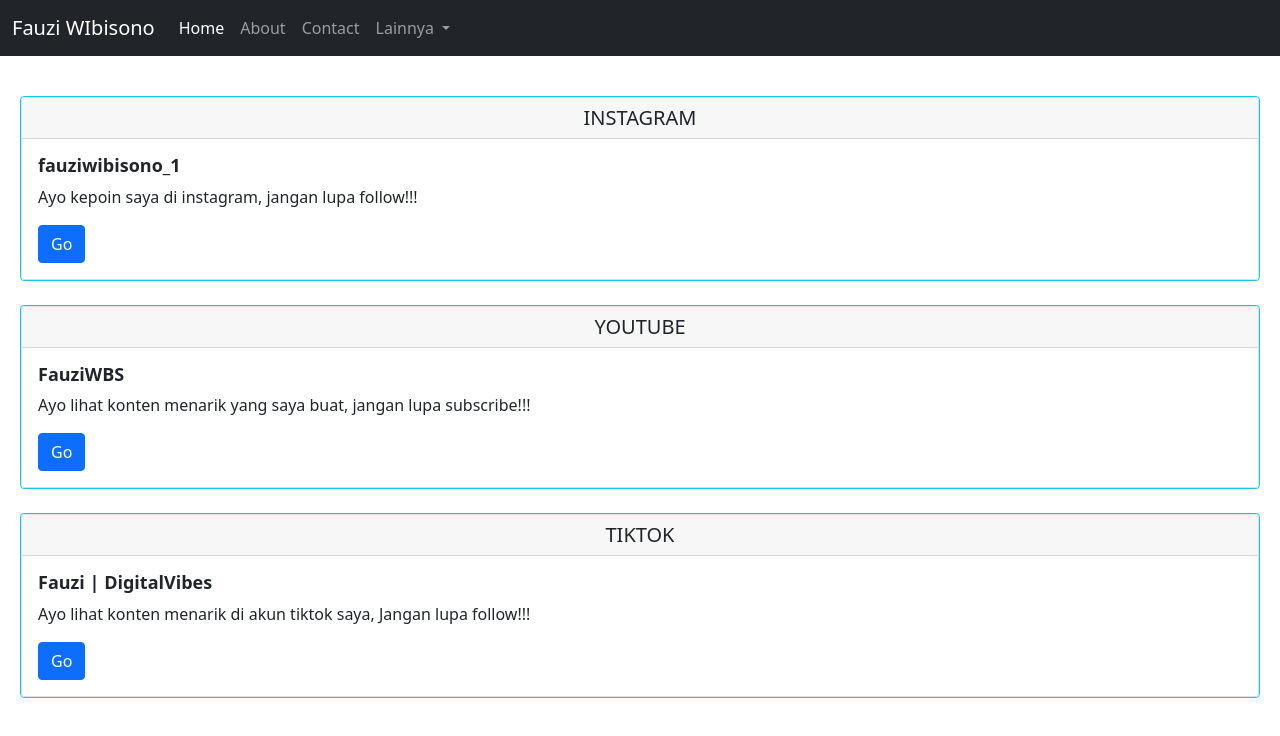
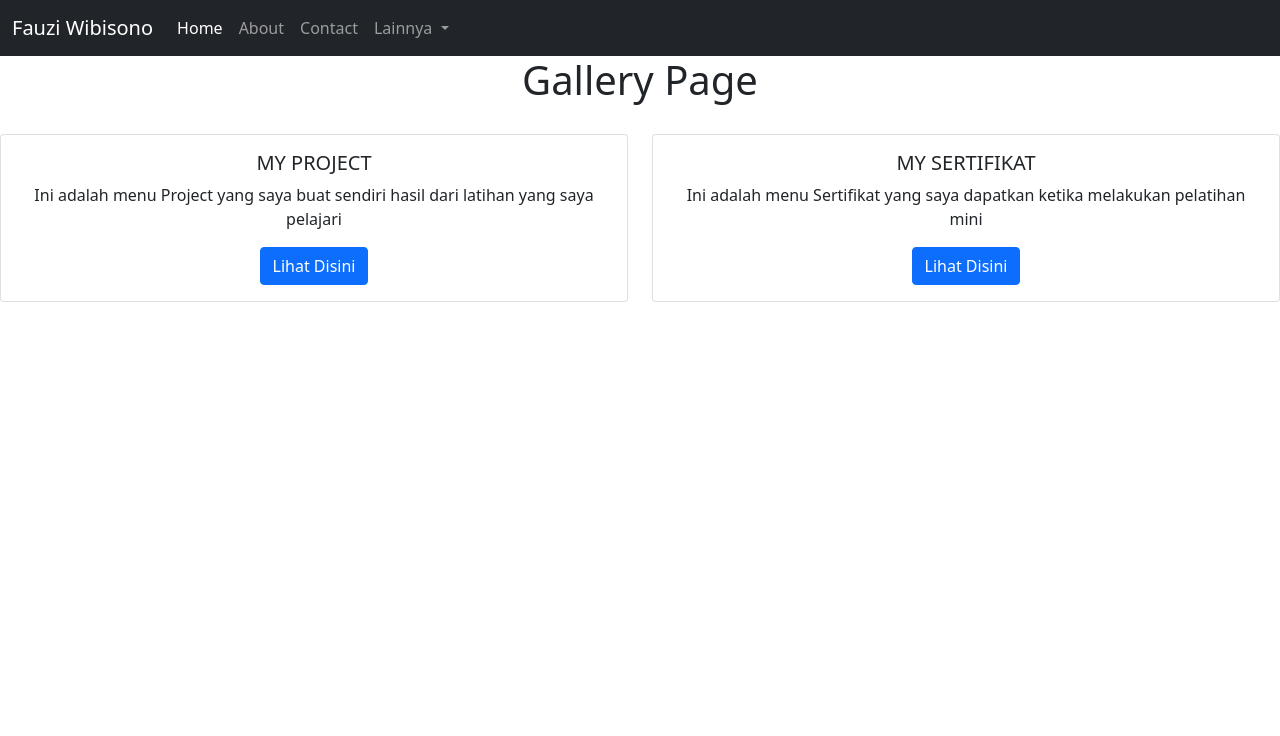
Before and after one commit to FauziWBSCH/my-portofolio, a plain HTML site: page gallery.html in a window 1280 px wide. Drawn offline with nearby package versions, Linux system fonts and the light colour scheme.

Commit message:
merubah posisi file

```diff
--- a/sosial media/sosmed.html
+++ b/gallery.html
@@ -3,22 +3,18 @@
   <head>
     <meta charset="UTF-8" />
     <meta name="viewport" content="width=device-width, initial-scale=1.0" />
-    <title>Fauzi - SosmedPage</title>
+    <title>Fauzi - GalleryPage</title>
     <link
       href="https://cdn.jsdelivr.net/npm/bootstrap@5.0.2/dist/css/bootstrap.min.css"
       rel="stylesheet"
       integrity="sha384-EVSTQN3/azprG1Anm3QDgpJLIm9Nao0Yz1ztcQTwFspd3yD65VohhpuuCOmLASjC"
       crossorigin="anonymous"
     />
-    <link rel="stylesheet" href="../style.css" />
   </head>
   <body>
-    <nav
-      class="navbar navbar-expand-lg navbar-dark bg-dark"
-      style="margin-bottom: 20px"
-    >
+    <nav class="navbar navbar-expand-lg navbar-dark bg-dark">
       <div class="container-fluid">
-        <a class="navbar-brand" href="#">Fauzi WIbisono</a>
+        <a class="navbar-brand" href="#">Fauzi Wibisono</a>
         <button
           class="navbar-toggler"
           type="button"
@@ -56,9 +52,11 @@
                 class="dropdown-menu"
                 aria-labelledby="navbarDropdownMenuLink"
               >
-                <li><a class="dropdown-item" href="/gallery">Gallery</a></li>
                 <li>
-                  <a class="dropdown-item" href="/sosial media">Sosial Media</a>
+                  <a class="dropdown-item" href="gallery.html">Gallery</a>
+                </li>
+                <li>
+                  <a class="dropdown-item" href="sosmed.html">Sosial Media</a>
                 </li>
               </ul>
             </li>
@@ -66,63 +64,34 @@
         </div>
       </div>
     </nav>
-
-    <!-- KONTEN START -->
-    <div class="head-sosmed">
-      <div class="card border-info mb-4">
-        <div class="card">
-          <h5 class="card-header text-center">INSTAGRAM</h5>
+    <!-- KONTEN UTAMA START -->
+    <h1 style="text-align: center; margin-bottom: 30px">Gallery Page</h1>
+    <div class="row">
+      <div class="col-sm-6">
+        <div class="card text-center">
           <div class="card-body">
-            <h5 class="card-title">fauziwibisono_1</h5>
+            <h5 class="card-title">MY PROJECT</h5>
             <p class="card-text">
-              Ayo kepoin saya di instagram, jangan lupa follow!!!
+              Ini adalah menu Project yang saya buat sendiri hasil dari latihan
+              yang saya pelajari
             </p>
-            <a
-              href="https://instagram.com/fauziwibisono_1"
-              class="btn btn-primary"
-              >Go</a
-            >
+            <a href="project.html" class="btn btn-primary">Lihat Disini</a>
           </div>
         </div>
       </div>
-
-      <div class="card border-info mb-4">
-        <div class="card">
-          <h5 class="card-header text-center">YOUTUBE</h5>
+      <div class="col-sm-6">
+        <div class="card text-center">
           <div class="card-body">
-            <h5 class="card-title">FauziWBS</h5>
+            <h5 class="card-title">MY SERTIFIKAT</h5>
             <p class="card-text">
-              Ayo lihat konten menarik yang saya buat, jangan lupa subscribe!!!
+              Ini adalah menu Sertifikat yang saya dapatkan ketika melakukan
+              pelatihan mini
             </p>
-            <a
-              href="https://youtube.com/channel/UCfUAEdsGzQ4Uj6znsIW1SgQ"
-              class="btn btn-primary"
-              >Go</a
-            >
-          </div>
-        </div>
-      </div>
-
-      <div class="card border-info mb-4">
-        <div class="card">
-          <h5 class="card-header text-center">TIKTOK</h5>
-          <div class="card-body">
-            <h5 class="card-title">Fauzi | DigitalVibes</h5>
-            <p class="card-text">
-              Ayo lihat konten menarik di akun tiktok saya, Jangan lupa
-              follow!!!
-            </p>
-            <a
-              href="https://www.tiktok.com/@ozif1_?_t=ZS-8tWo6CDXtA2&_r=1"
-              class="btn btn-primary"
-              >Go</a
-            >
+            <a href="sertifikat.html" class="btn btn-primary">Lihat Disini</a>
           </div>
         </div>
       </div>
     </div>
-
-    <!-- KONTEN END -->
   </body>
 
   <script
```
Also changed, not shown: index.html (+2 -2 lines), project.html (+4 -2 lines), sertifikat.html (renamed from sertifikat/sertifikat.html, +4 -2 lines), sosmed.html (renamed from gallery/gallery.html, +55 -20 lines).
